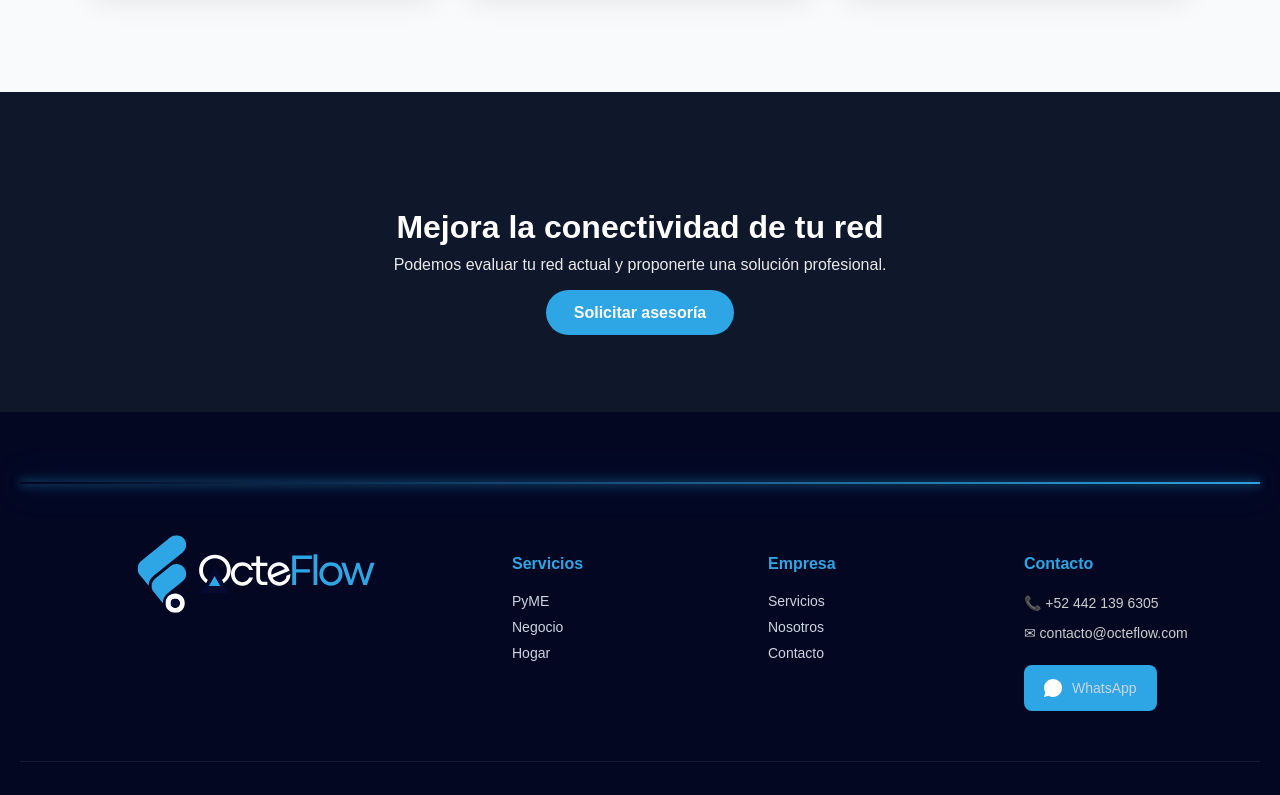
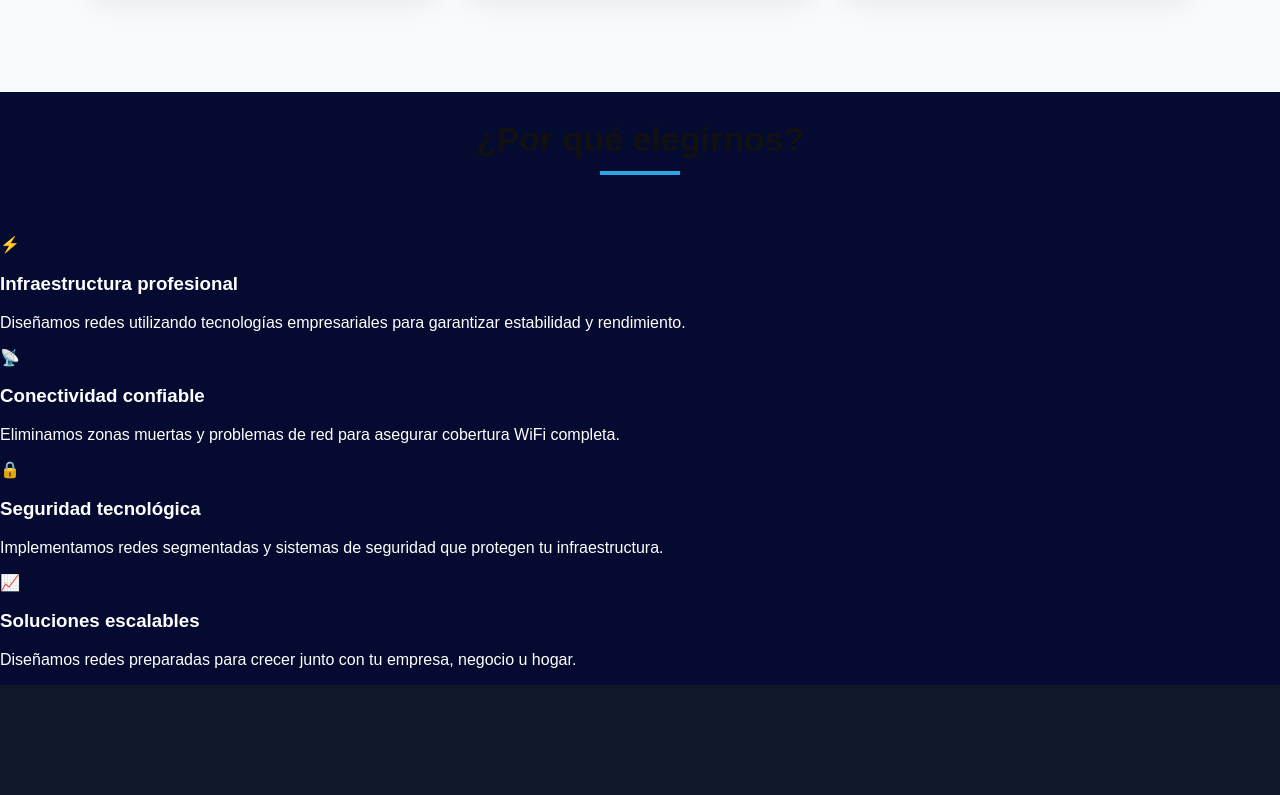
Before and after one commit to OcteFlow/octeflow-site, a Next.js app: page /nosotros in a window 1280 px wide. Shown: the part 1760-2555 px from the top of the page. Built offline with nearby package versions, Linux system fonts and the light colour scheme.

Commit message:
Update nosotros.js

```diff
--- a/pages/nosotros.js
+++ b/pages/nosotros.js
@@ -1,6 +1,8 @@
 import Head from "next/head";
 import HeaderPages from "../components/HeaderPages";
 import Footer from "../components/Footer";
+import WhySection from "../components/WhySection";
+import { whyData } from "../data/whyData";
 import CTASection from "../components/CTASection";
 import BannerPage from "../components/BannerPage";
 
@@ -106,6 +108,8 @@ export default function Nosotros() {
 
       </section>
 
+      <WhySection items={whyData} />
+
       <CTASection
         title="Mejora la conectividad de tu red"
         text="Podemos evaluar tu red actual y proponerte una solución profesional."
```
